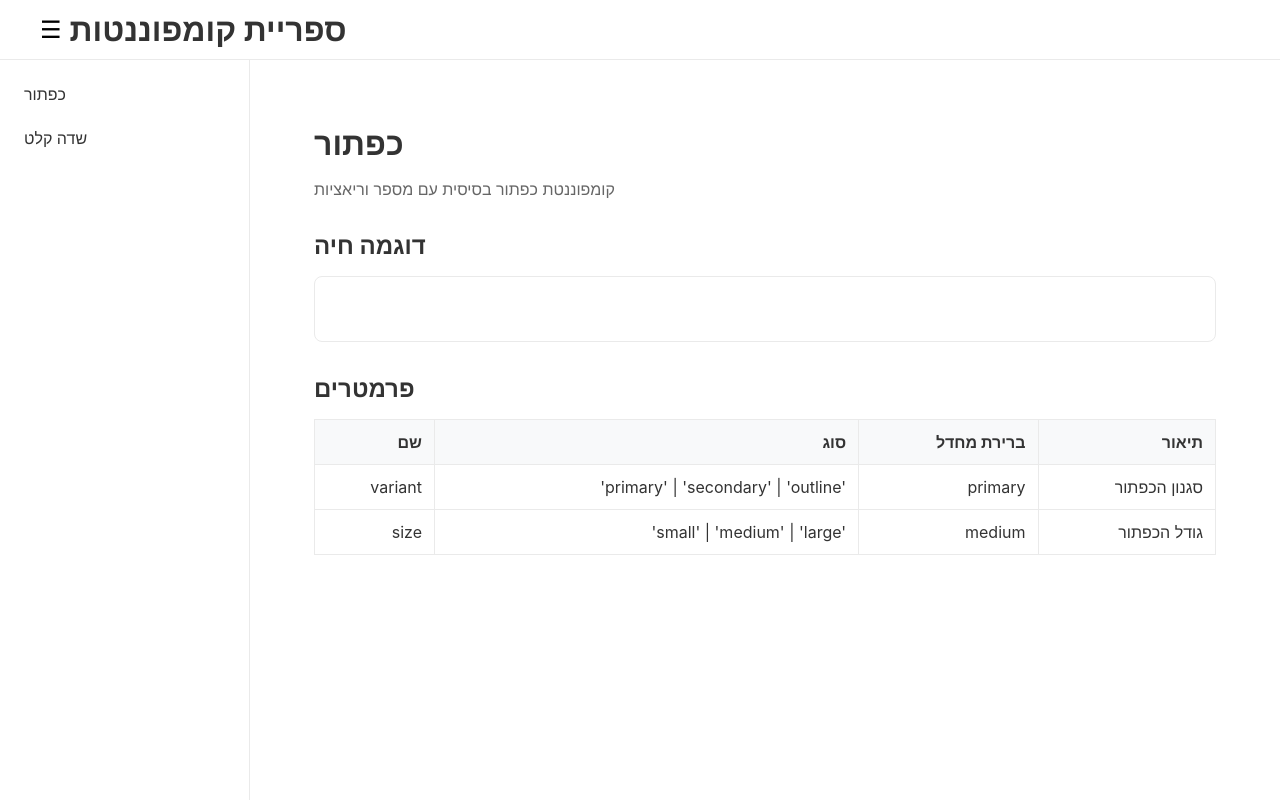
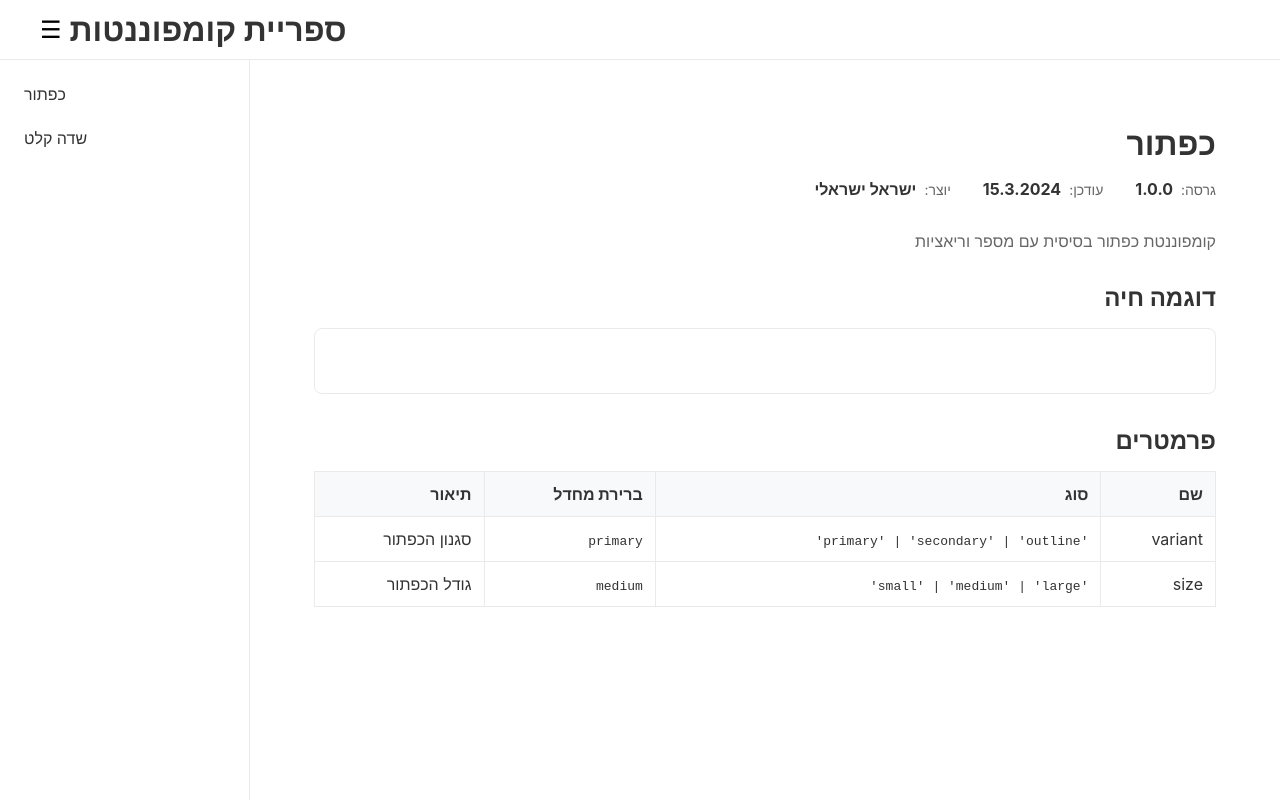
Before and after one commit to chezkin/lb, a React (Vite) app: page /features/button in a window 1280 px wide. Built offline with nearby package versions, Linux system fonts and the light colour scheme.

Commit message:
feat(): add mock type

```diff
--- a/src/data/features.ts
+++ b/src/data/features.ts
@@ -1,13 +1,18 @@
+export interface FeatureParam {
+  name: string
+  type: string
+  defaultValue: string
+  description: string
+}
+
 export interface Feature {
   id: string
   name: string
   description: string
-  params?: {
-    name: string
-    type: string
-    defaultValue: string
-    description: string
-  }[]
+  author: string
+  version: string
+  lastUpdated: string
+  params?: FeatureParam[]
 }
 
 export const features: Feature[] = [
@@ -15,6 +20,9 @@ export const features: Feature[] = [
     id: 'button',
     name: 'כפתור',
     description: 'קומפוננטת כפתור בסיסית עם מספר וריאציות',
+    author: 'ישראל ישראלי',
+    version: '1.0.0',
+    lastUpdated: '2024-03-15',
     params: [
       {
         name: 'variant',
@@ -34,6 +42,9 @@ export const features: Feature[] = [
     id: 'input',
     name: 'שדה קלט',
     description: 'קומפוננטת קלט טקסט עם תמיכה בוולידציה',
+    author: 'יעקב יעקובי',
+    version: '1.1.0',
+    lastUpdated: '2024-03-14',
     params: [
       {
         name: 'type',
--- a/src/pages/FeatureListPage/FeatureListPage.module.scss
+++ b/src/pages/FeatureListPage/FeatureListPage.module.scss
@@ -25,4 +25,22 @@
   h2 {
     margin-bottom: 0.5rem;
   }
+
+  .meta {
+    margin-top: 1rem;
+    display: flex;
+    gap: 1rem;
+    font-size: 0.875rem;
+    color: #666;
+
+    span {
+      display: inline-flex;
+      align-items: center;
+
+      &:not(:last-child)::after {
+        content: '|';
+        margin-right: 1rem;
+      }
+    }
+  }
 }
--- a/src/pages/FeatureListPage/FeatureListPage.tsx
+++ b/src/pages/FeatureListPage/FeatureListPage.tsx
@@ -15,6 +15,11 @@ const FeatureListPage = () => {
           >
             <h2>{feature.name}</h2>
             <p>{feature.description}</p>
+            <div className={styles.meta}>
+              <span>גרסה: {feature.version}</span>
+              <span>עודכן: {new Date(feature.lastUpdated).toLocaleDateString('he-IL')}</span>
+              <span>יוצר: {feature.author}</span>
+            </div>
           </Link>
         ))}
       </div>
--- a/src/pages/FeaturePage/FeaturePage.module.scss
+++ b/src/pages/FeaturePage/FeaturePage.module.scss
@@ -2,11 +2,13 @@
   max-width: 1200px;
   margin: 0 auto;
   padding: 2rem;
+  direction: rtl;
 }
 
 .description {
   color: #666;
   margin: 1rem 0 2rem;
+  text-align: right;
 }
 
 .section {
@@ -14,6 +16,7 @@
 
   h2 {
     margin-bottom: 1rem;
+    text-align: right;
   }
 }
 
@@ -36,4 +39,39 @@
   th {
     background-color: #f8f9fa;
   }
+
+  code {
+    direction: ltr;
+    display: inline-block;
+  }
 }
+
+.header {
+  margin-bottom: 2rem;
+  text-align: right;
+
+  h1 {
+    margin-bottom: 1rem;
+  }
+}
+
+.meta {
+  display: flex;
+  gap: 2rem;
+  color: #666;
+  justify-content: flex-start;
+}
+
+.metaItem {
+  display: flex;
+  gap: 0.5rem;
+  align-items: center;
+
+  span {
+    font-size: 0.875rem;
+  }
+
+  strong {
+    color: #333;
+  }
+}
--- a/src/pages/FeaturePage/FeaturePage.tsx
+++ b/src/pages/FeaturePage/FeaturePage.tsx
@@ -7,13 +7,31 @@ const FeaturePage = () => {
   const feature = features.find(f => f.id === featureId)
 
   if (!feature) {
-    return <div>קומפוננטה לא נמצאה</div>
+    return <div>הקומפוננטה לא נמצאה</div>
   }
 
   return (
     <div className={styles.container}>
+      <header className={styles.header}>
         <h1>{feature.name}</h1>
+        <div className={styles.meta}>
+          <div className={styles.metaItem}>
+            <span>גרסה:</span>
+            <strong>{feature.version}</strong>
+          </div>
+          <div className={styles.metaItem}>
+            <span>עודכן:</span>
+            <strong>{new Date(feature.lastUpdated).toLocaleDateString('he-IL')}</strong>
+          </div>
+          <div className={styles.metaItem}>
+            <span>יוצר:</span>
+            <strong>{feature.author}</strong>
+          </div>
+        </div>
+      </header>
+
       <p className={styles.description}>{feature.description}</p>
+
 
       <section className={styles.section}>
         <h2>דוגמה חיה</h2>
@@ -22,6 +40,7 @@ const FeaturePage = () => {
         </div>
       </section>
 
+      {feature.params && feature.params.length > 0 && (
         <section className={styles.section}>
           <h2>פרמטרים</h2>
           <table className={styles.table}>
@@ -34,17 +53,18 @@ const FeaturePage = () => {
               </tr>
             </thead>
             <tbody>
-            {feature.params?.map(param => (
+              {feature.params.map(param => (
                 <tr key={param.name}>
                   <td>{param.name}</td>
-                <td>{param.type}</td>
-                <td>{param.defaultValue}</td>
+                  <td><code>{param.type}</code></td>
+                  <td><code>{param.defaultValue}</code></td>
                   <td>{param.description}</td>
                 </tr>
               ))}
             </tbody>
           </table>
         </section>
+      )}
     </div>
   )
 }
```
Lines whose indentation alone changed are shown as unchanged.
